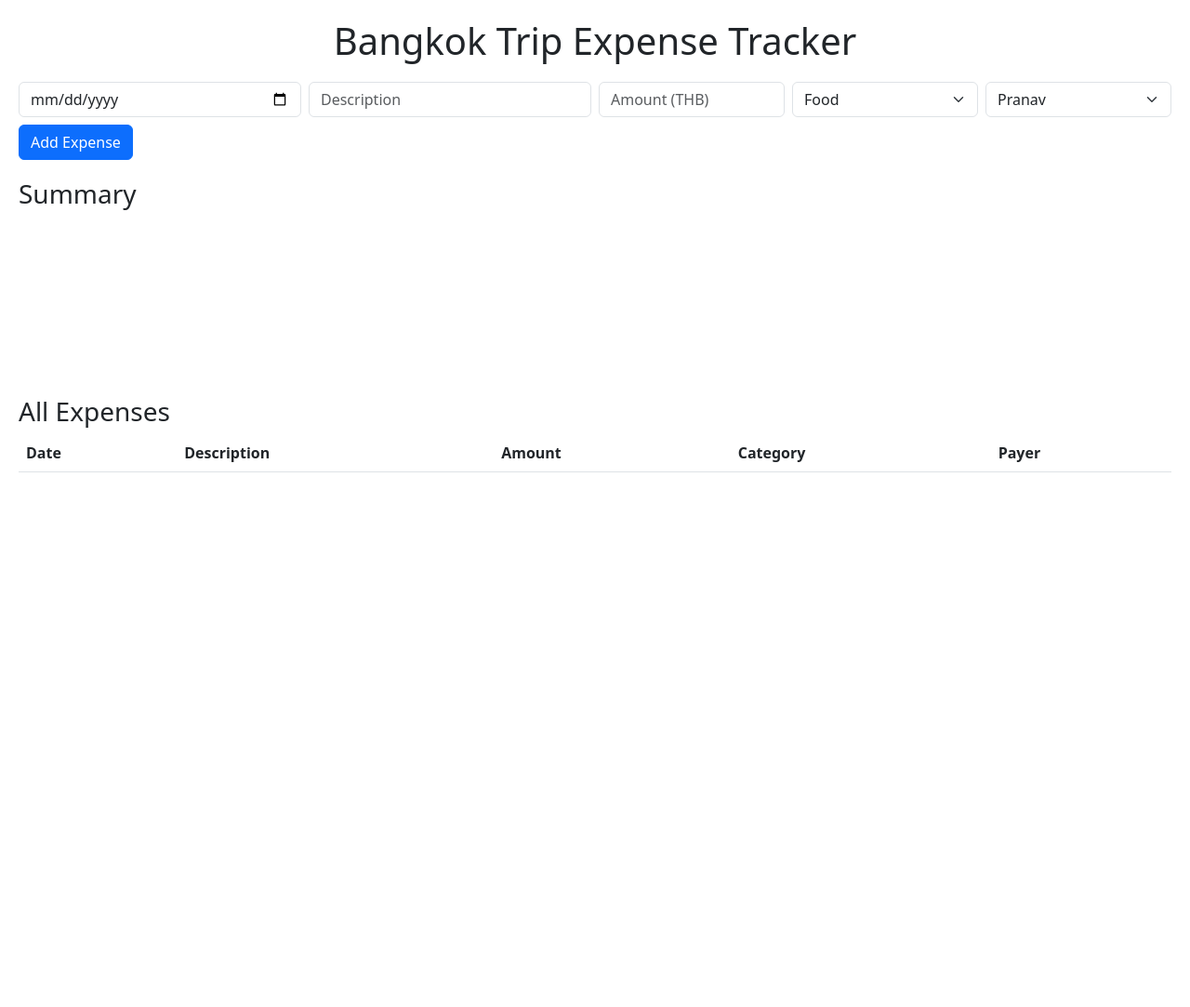
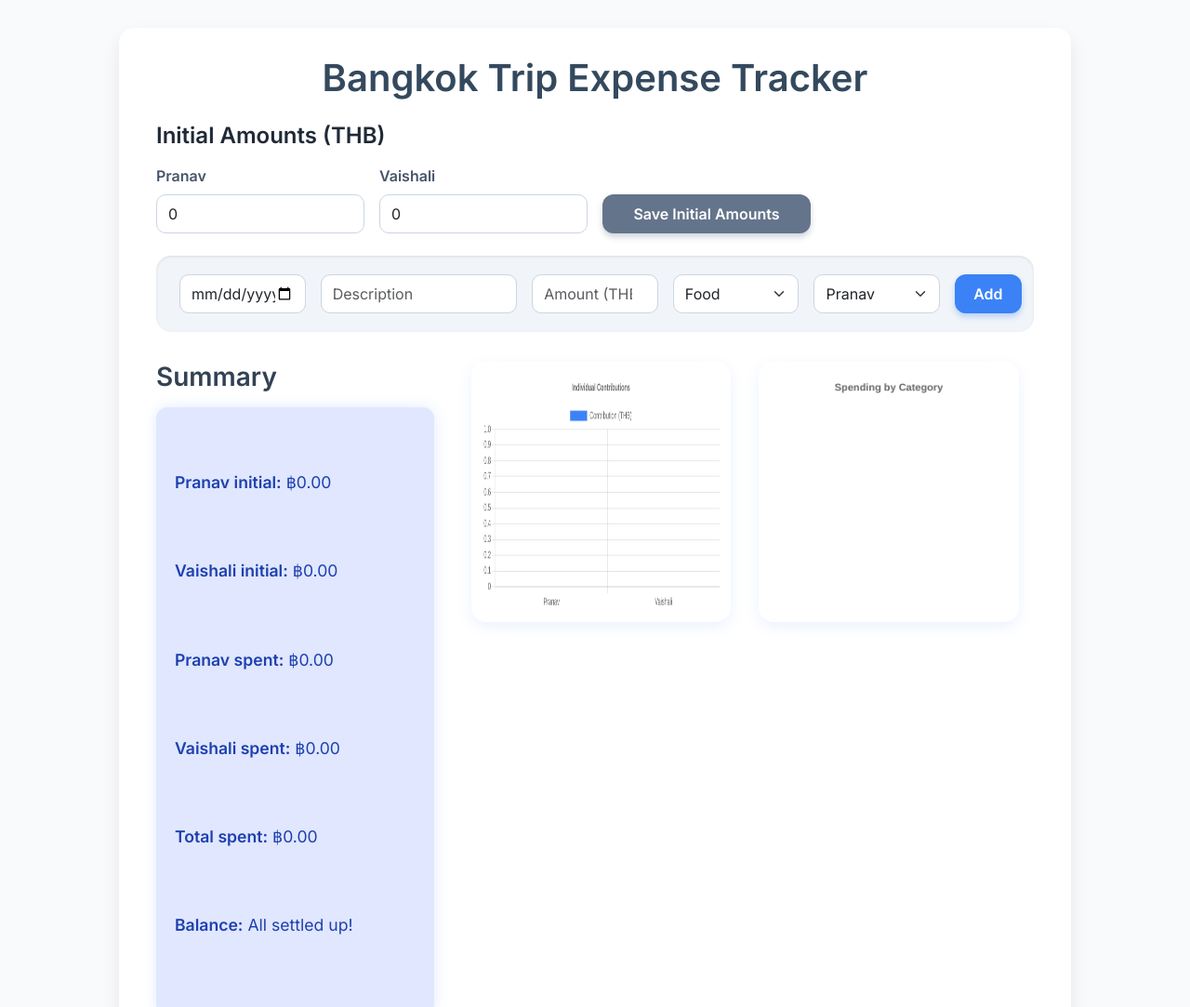
Before and after one commit to pranavk2050/bangkok-expense-tracker, a plain HTML site: page index.html in a window 1280 px wide. Shown: the top 1083 px of the page at 93% size. Before the commit the page ends 800 px from the top, so only its background shows below. Drawn offline with nearby package versions, Linux system fonts and the light colour scheme.

Commit message:
Update index.html

```diff
--- a/index.html
+++ b/index.html
@@ -1,32 +1,218 @@
 <!DOCTYPE html>
 <html lang="en">
 <head>
-  <meta charset="UTF-8">
-  <meta name="viewport" content="width=device-width, initial-scale=1.0">
+  <meta charset="UTF-8" />
+  <meta name="viewport" content="width=device-width, initial-scale=1" />
   <title>Bangkok Trip Expense Tracker</title>
-  <link href="https://cdn.jsdelivr.net/npm/bootstrap@5.3.0/dist/css/bootstrap.min.css" rel="stylesheet">
+
+  <!-- Google Fonts: Inter -->
+  <link href="https://fonts.googleapis.com/css2?family=Inter:wght@400;600&display=swap" rel="stylesheet" />
+
+  <!-- Bootstrap 5.3 -->
+  <link href="https://cdn.jsdelivr.net/npm/bootstrap@5.3.0/dist/css/bootstrap.min.css" rel="stylesheet" />
+
   <script src="https://cdn.jsdelivr.net/npm/chart.js"></script>
+
   <style>
-    body { padding: 20px; }
-    .expense-form, .summary, .charts { margin-top: 20px; }
+    /* Reset and base */
+    body {
+      font-family: 'Inter', sans-serif;
+      background: #f9fafb;
+      color: #2c3e50;
+      padding: 30px;
+      min-height: 100vh;
+      display: flex;
+      flex-direction: column;
+      align-items: center;
+    }
+
+    h1 {
+      font-weight: 700;
+      color: #34495e;
+      margin-bottom: 1.5rem;
+    }
+
+    /* Container */
+    .container {
+      max-width: 1024px;
+      width: 100%;
+      background: #ffffff;
+      padding: 30px 40px;
+      border-radius: 16px;
+      box-shadow: 0 10px 20px rgba(0,0,0,0.08);
+    }
+
+    /* Initial amounts section */
+    .initial-balance h4 {
+      font-weight: 600;
+      margin-bottom: 1rem;
+      color: #1f2937;
+    }
+
+    .form-label {
+      font-weight: 600;
+      color: #475569;
+    }
+
+    input.form-control, select.form-select {
+      border-radius: 10px;
+      border: 1.8px solid #cbd5e1;
+      padding: 0.5rem 0.75rem;
+      font-size: 1rem;
+      transition: border-color 0.3s ease;
+    }
+
+    input.form-control:focus, select.form-select:focus {
+      border-color: #3b82f6;
+      box-shadow: 0 0 8px rgba(59, 130, 246, 0.4);
+      outline: none;
+    }
+
+    button.btn {
+      border-radius: 12px;
+      padding: 0.55rem 1.25rem;
+      font-weight: 600;
+      transition: background-color 0.3s ease, box-shadow 0.3s ease;
+      box-shadow: 0 4px 6px rgba(59, 130, 246, 0.3);
+    }
+
+    button.btn-primary {
+      background-color: #3b82f6;
+      border: none;
+      color: white;
+    }
+    button.btn-primary:hover {
+      background-color: #2563eb;
+      box-shadow: 0 6px 12px rgba(37, 99, 235, 0.5);
+    }
+
+    button.btn-secondary {
+      background-color: #64748b;
+      border: none;
+      color: white;
+      box-shadow: 0 4px 6px rgba(100, 116, 139, 0.3);
+    }
+    button.btn-secondary:hover {
+      background-color: #475569;
+      box-shadow: 0 6px 12px rgba(71, 85, 105, 0.5);
+    }
+
+    /* Form spacing */
+    .expense-form {
+      background: #f1f5f9;
+      padding: 20px 25px;
+      border-radius: 16px;
+      box-shadow: inset 0 1px 3px rgba(0,0,0,0.1);
+      margin-bottom: 2rem;
+    }
+
+    /* Summary and charts */
+    .summary h3 {
+      font-weight: 700;
+      margin-bottom: 1rem;
+      color: #334155;
+    }
+
+    #summaryText {
+      background: #e0e7ff;
+      padding: 15px 20px;
+      border-radius: 12px;
+      font-size: 1.1rem;
+      color: #1e40af;
+      min-height: 120px;
+      white-space: pre-wrap;
+      user-select: text;
+      box-shadow: 0 0 15px rgba(59, 130, 246, 0.15);
+    }
+
+    .charts {
+      display: flex;
+      gap: 30px;
+      flex-wrap: wrap;
+      justify-content: center;
+    }
+
+    .charts canvas {
+      flex: 1 1 45%;
+      max-width: 45%;
+      height: 280px !important;
+      border-radius: 16px;
+      background: #ffffff;
+      box-shadow: 0 5px 15px rgba(59, 130, 246, 0.1);
+      padding: 12px;
+    }
+
+    /* Expense table */
+    table#expenseTable {
+      border-radius: 16px;
+      overflow: hidden;
+      box-shadow: 0 5px 15px rgba(0,0,0,0.05);
+    }
+
+    table#expenseTable thead {
+      background: #3b82f6;
+      color: white;
+      font-weight: 600;
+    }
+
+    table#expenseTable tbody tr:hover {
+      background: #e0e7ff;
+      cursor: pointer;
+    }
+
+    /* Responsive tweaks */
+    @media (max-width: 768px) {
+      .charts canvas {
+        max-width: 100%;
+        height: 260px !important;
+      }
+
+      .container {
+        padding: 20px 20px;
+      }
+    }
+
   </style>
 </head>
 <body>
+  <div class="container">
     <h1 class="text-center">Bangkok Trip Expense Tracker</h1>
 
-  <div class="expense-form">
-    <div class="row g-2">
+    <div class="initial-balance mb-4">
+      <h4>Initial Amounts (THB)</h4>
+      <div class="row g-3">
         <div class="col-md-3">
-        <input type="date" id="date" class="form-control" />
+          <label for="initialPranav" class="form-label">Pranav</label>
+          <input type="number" id="initialPranav" class="form-control" min="0" step="0.01" value="0" />
         </div>
         <div class="col-md-3">
-        <input type="text" id="description" placeholder="Description" class="form-control" />
+          <label for="initialVaishali" class="form-label">Vaishali</label>
+          <input type="number" id="initialVaishali" class="form-control" min="0" step="0.01" value="0" />
+        </div>
+        <div class="col-md-3 align-self-end">
+          <button class="btn btn-secondary w-100" onclick="saveInitialAmounts()">Save Initial Amounts</button>
+        </div>
+      </div>
+    </div>
+
+    <div class="expense-form">
+      <form id="expenseForm" class="row g-3 align-items-center">
+        <input type="hidden" id="editIndex" value="" />
+        <div class="col-md-2">
+          <label for="date" class="form-label visually-hidden">Date</label>
+          <input type="date" id="date" class="form-control" required />
+        </div>
+        <div class="col-md-3">
+          <label for="description" class="form-label visually-hidden">Description</label>
+          <input type="text" id="description" placeholder="Description" class="form-control" required />
         </div>
         <div class="col-md-2">
-        <input type="number" id="amount" placeholder="Amount (THB)" class="form-control" />
+          <label for="amount" class="form-label visually-hidden">Amount (THB)</label>
+          <input type="number" id="amount" placeholder="Amount (THB)" class="form-control" min="0.01" step="0.01" required />
         </div>
         <div class="col-md-2">
-        <select id="category" class="form-select">
+          <label for="category" class="form-label visually-hidden">Category</label>
+          <select id="category" class="form-select" required>
             <option value="Food">Food</option>
             <option value="Transport">Transport</option>
             <option value="Hotel">Hotel</option>
@@ -35,36 +221,45 @@
           </select>
         </div>
         <div class="col-md-2">
-        <select id="payer" class="form-select">
+          <label for="payer" class="form-label visually-hidden">Payer</label>
+          <select id="payer" class="form-select" required>
             <option value="Pranav">Pranav</option>
             <option value="Vaishali">Vaishali</option>
             <option value="Split">Split</option>
           </select>
         </div>
+        <div class="col-md-1 d-grid">
+          <button type="submit" class="btn btn-primary" id="submitBtn">Add</button>
         </div>
-    <button class="btn btn-primary mt-2" onclick="addExpense()">Add Expense</button>
+      </form>
     </div>
 
+    <div class="row mt-4">
+      <div class="col-md-4">
         <div class="summary">
           <h3>Summary</h3>
-    <div id="summaryText"></div>
+          <div id="summaryText">No expenses yet.</div>
         </div>
-
-  <div class="charts row">
-    <div class="col-md-6">
+      </div>
+      <div class="col-md-8">
+        <div class="charts">
           <canvas id="contributionChart"></canvas>
+          <canvas id="categoryChart"></canvas>
         </div>
-    <div class="col-md-6">
-      <canvas id="categoryChart"></canvas>
       </div>
     </div>
 
     <div class="mt-4">
       <h3>All Expenses</h3>
       <table class="table table-striped" id="expenseTable">
-      <thead><tr><th>Date</th><th>Description</th><th>Amount</th><th>Category</th><th>Payer</th></tr></thead>
+        <thead>
+          <tr>
+            <th>Date</th><th>Description</th><th>Amount (THB)</th><th>Category</th><th>Payer</th><th>Actions</th>
+          </tr>
+        </thead>
         <tbody></tbody>
       </table>
+    </div>
   </div>
 
   <script src="app.js"></script>
```
Lines whose indentation alone changed are shown as unchanged.
